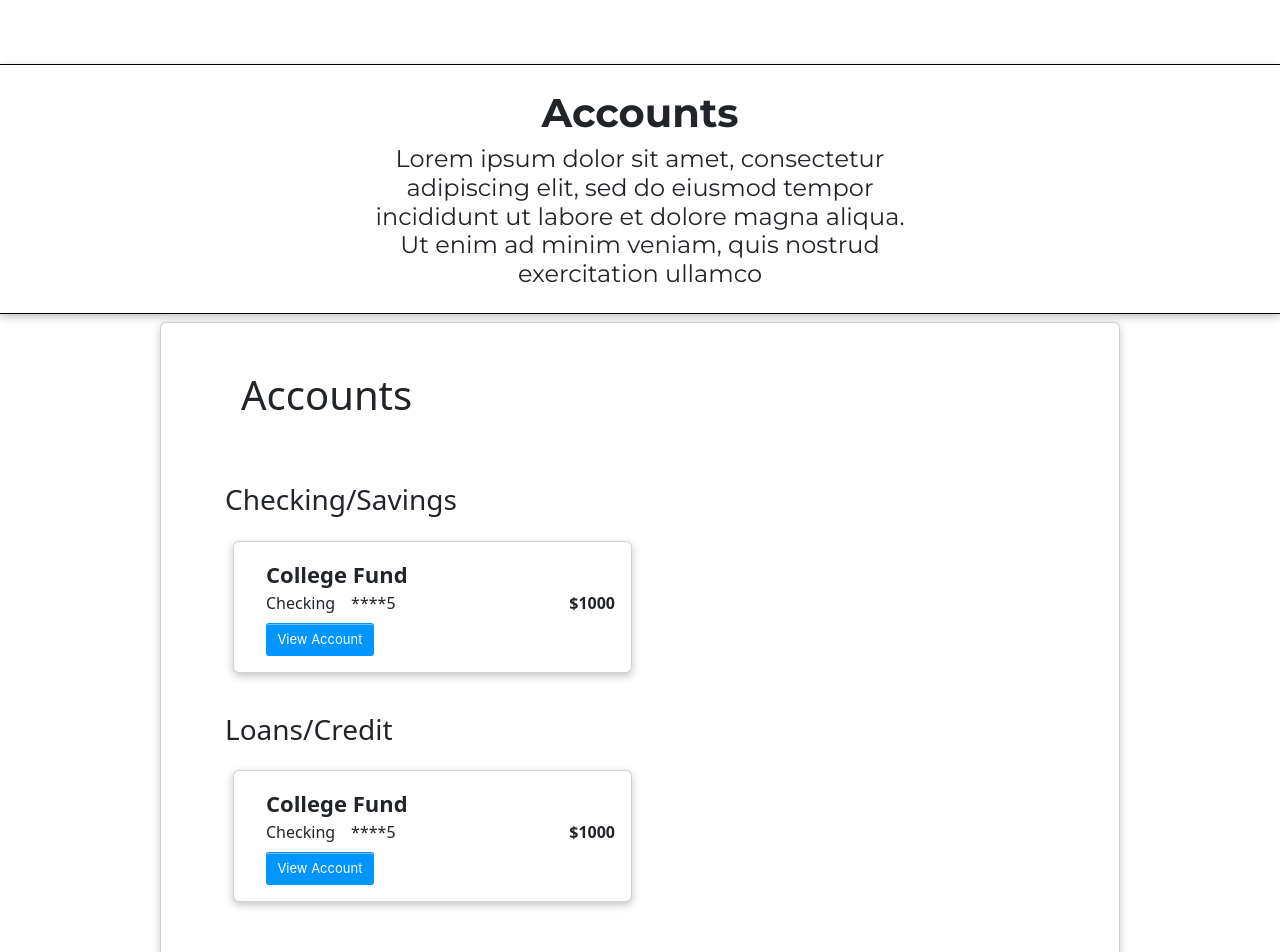
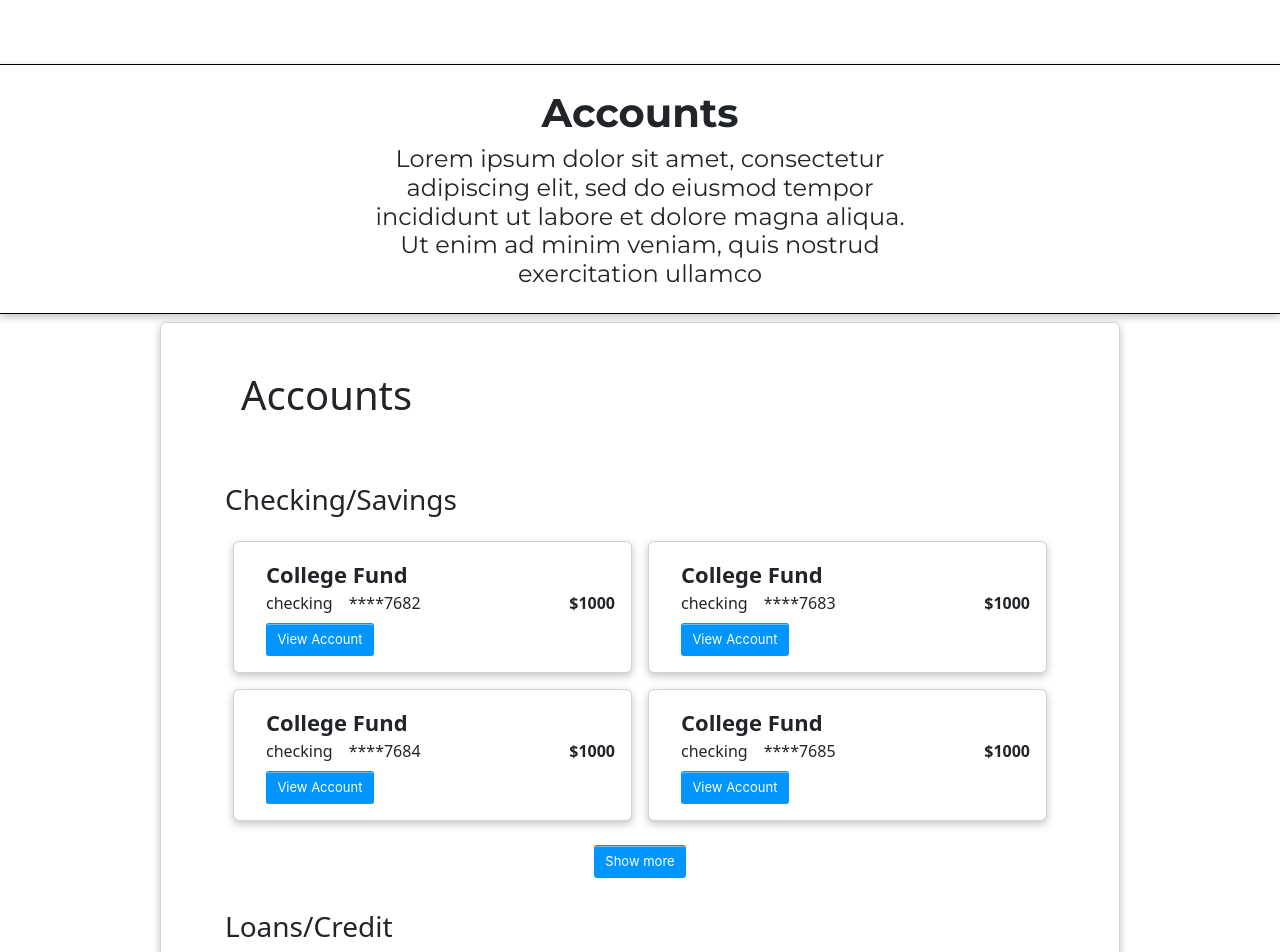
Before and after one commit to jvt703/BankingCustomerPortal, a React (Create React App) app in the folder user-portal/: page / in a window 1280 px wide. Shown: the top 952 px of the page. Built offline with nearby package versions, Linux system fonts and the light colour scheme.

Commit message:
N1T-264 Section and subsection updates for new accountsdto

```diff
--- a/user-portal/src/App.js
+++ b/user-portal/src/App.js
@@ -8,6 +8,7 @@ import {
 } from "react-router-dom";
 import Accounts from './Components/Accounts/Accounts';
 import Account from './Components/Accounts/Account';
+import React from 'react';
 
 function App() {
   return (
--- a/user-portal/src/Components/Section/Section.js
+++ b/user-portal/src/Components/Section/Section.js
@@ -1,4 +1,4 @@
-import React, { useEffect, useState } from 'react';
+import { React, useEffect, useState } from 'react';
 import { Card } from 'react-bootstrap';
 import 'bootstrap/dist/css/bootstrap.css'
 import Subsection from './Subsection';
@@ -7,9 +7,76 @@ function Section(props) {
 
         const [AccountArray, setAccountArray] = useState([
   {
-    "id": 5,
+    "id": 1677682,
     "userId": 1,
-    "accountTypeId": {name:"Checking"},
+    "accountTypeName": "checking",
+    "accountTypeDescription": "account for general spending purposes",
+    "balance": 1000.00,
+    "confirmation": false,
+    "active": true,
+    "pointsBalance": 0,
+    "accountName": "College Fund",
+    "createdDate": 1677683776994
+  },{
+    "id": 1677683,
+    "userId": 1,
+    "accountTypeName": "checking",
+    "accountTypeDescription": "account for general spending purposes",
+    "balance": 1000.00,
+    "confirmation": false,
+    "active": true,
+    "pointsBalance": 0,
+    "accountName": "College Fund",
+    "createdDate": 1677683776994
+  },{
+    "id": 1677684,
+    "userId": 1,
+    "accountTypeName": "checking",
+    "accountTypeDescription": "account for general spending purposes",
+    "balance": 1000.00,
+    "confirmation": false,
+    "active": true,
+    "pointsBalance": 0,
+    "accountName": "College Fund",
+    "createdDate": 1677683776994
+  },{
+    "id": 1677685,
+    "userId": 1,
+    "accountTypeName": "checking",
+    "accountTypeDescription": "account for general spending purposes",
+    "balance": 1000.00,
+    "confirmation": false,
+    "active": true,
+    "pointsBalance": 0,
+    "accountName": "College Fund",
+    "createdDate": 1677683776994
+  },{
+    "id": 1677686,
+    "userId": 1,
+    "accountTypeName": "checking",
+    "accountTypeDescription": "account for general spending purposes",
+    "balance": 1000.00,
+    "confirmation": false,
+    "active": true,
+    "pointsBalance": 0,
+    "accountName": "College Fund",
+    "createdDate": 1677683776994
+  },{
+    "id": 1677687,
+    "userId": 1,
+    "accountTypeName": "credit",
+    "accountTypeDescription": "account for general spending purposes",
+    "balance": 1000.00,
+    "confirmation": false,
+    "active": true,
+    "pointsBalance": 0,
+    "accountName": "College Fund",
+    "createdDate": 1677683776994
+  },{
+    "id": 1677688,
+    "userId": 1,
+    "accountTypeName": "loans",
+    "accountTypeDescription": "account for general spending purposes",
     "balance": 1000.00,
     "confirmation": false,
     "active": true,
@@ -19,6 +86,24 @@ function Section(props) {
   }
 ]
 )
+const [CheckingSavingsArr, setCheckingSavingsArr]= useState([])
+const [CreditLoanssArr, setCreditLoansArr]= useState([])
+  const filterAccounts =(Array)=>{
+
+      const checksave =[]
+      const creditLoan =[]
+      for(const ele in Array){
+        if(Array[ele].accountTypeName=="checking"|| Array[ele].accountTypeName=="savings"){
+          checksave.push(Array[ele])
+        }
+        else if(Array[ele].accountTypeName=="loans"|| Array[ele].accountTypeName=="credit"){
+            creditLoan.push(Array[ele])
+        }
+      }
+      setCheckingSavingsArr(checksave);
+      setCreditLoansArr(creditLoan);
+  }
+
 
         //   call api for all Accounts associated with this user
         // const loadAccounts = async ()=>{
@@ -28,18 +113,18 @@ function Section(props) {
         //   setAccountArray(data);
 
         // }
-        // useEffect(
-        //   ()=> loadAccounts()
-        // )
+        useEffect(
+          // ()=> loadAccounts()
+          ()=>filterAccounts(AccountArray),[AccountArray]
+        )
 
         return (
     <div className='d-flex  Sections-container justify-content-center'>
     <Card className='p-3 m-2 w-75 Section-container'>
       <h1 className='Section-title ml-4'>{props.title}</h1>
         <div className='Subsections-container mx-5'>
-           <Subsection CardArray={AccountArray} SubsectionName={"Checking/Savings"}/>
-
-        <Subsection CardArray={AccountArray} SubsectionName={"Loans/Credit"}/>
+           <Subsection CardArray={CheckingSavingsArr} SubsectionName={"Checking/Savings"}/>
+           <Subsection CardArray={CreditLoanssArr} SubsectionName={"Loans/Credit"}/>
         </div>
 
     </Card>
--- a/user-portal/src/Components/Section/Subsection.js
+++ b/user-portal/src/Components/Section/Subsection.js
@@ -1,4 +1,4 @@
-import React, { useState } from 'react';
+import  {React, useState } from 'react';
 import 'bootstrap/dist/css/bootstrap.css'
 import AccountCard from '../Accounts/AccountCard';
 function Subsection({CardArray, SubsectionName}) {
@@ -9,8 +9,8 @@ function Subsection({CardArray, SubsectionName}) {
 
 
   const accountCards = CardArray.slice(0, displayedCards).map(account => (
-    <div className='m-2'>
-      <AccountCard accountName={account.accountName} accountId = {account.id} accountType={account.accountTypeId.name} accountBalance={account.balance} />
+    <div className='m-2' key={account.id}>
+      <AccountCard  accountName={account.accountName} accountId = {account.id} accountType={account.accountTypeName} accountBalance={account.balance} />
     </div>  ))
 
 
```
Also changed, not shown: user-portal/src/Components/Section/AccountSection.js (added).
